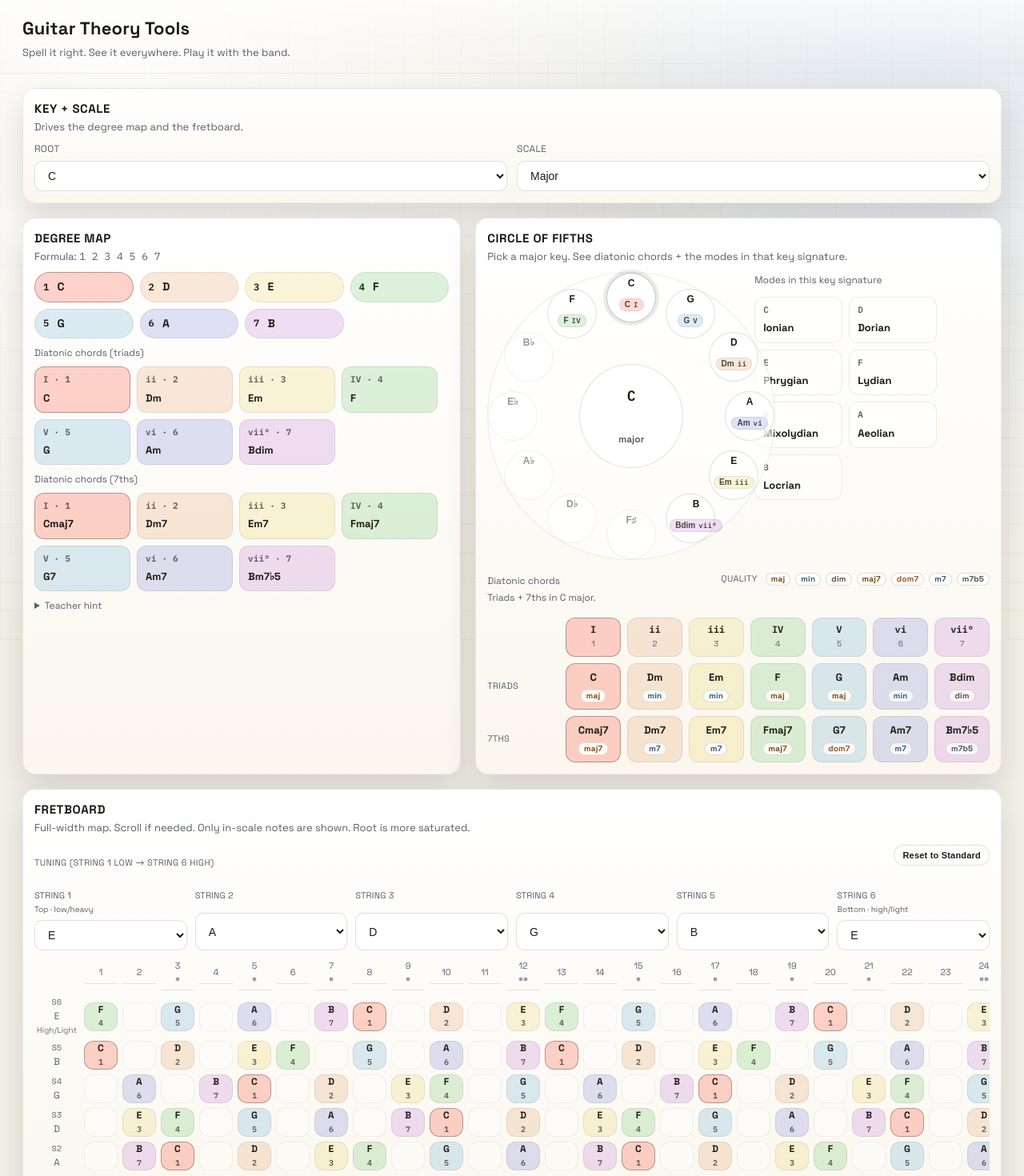
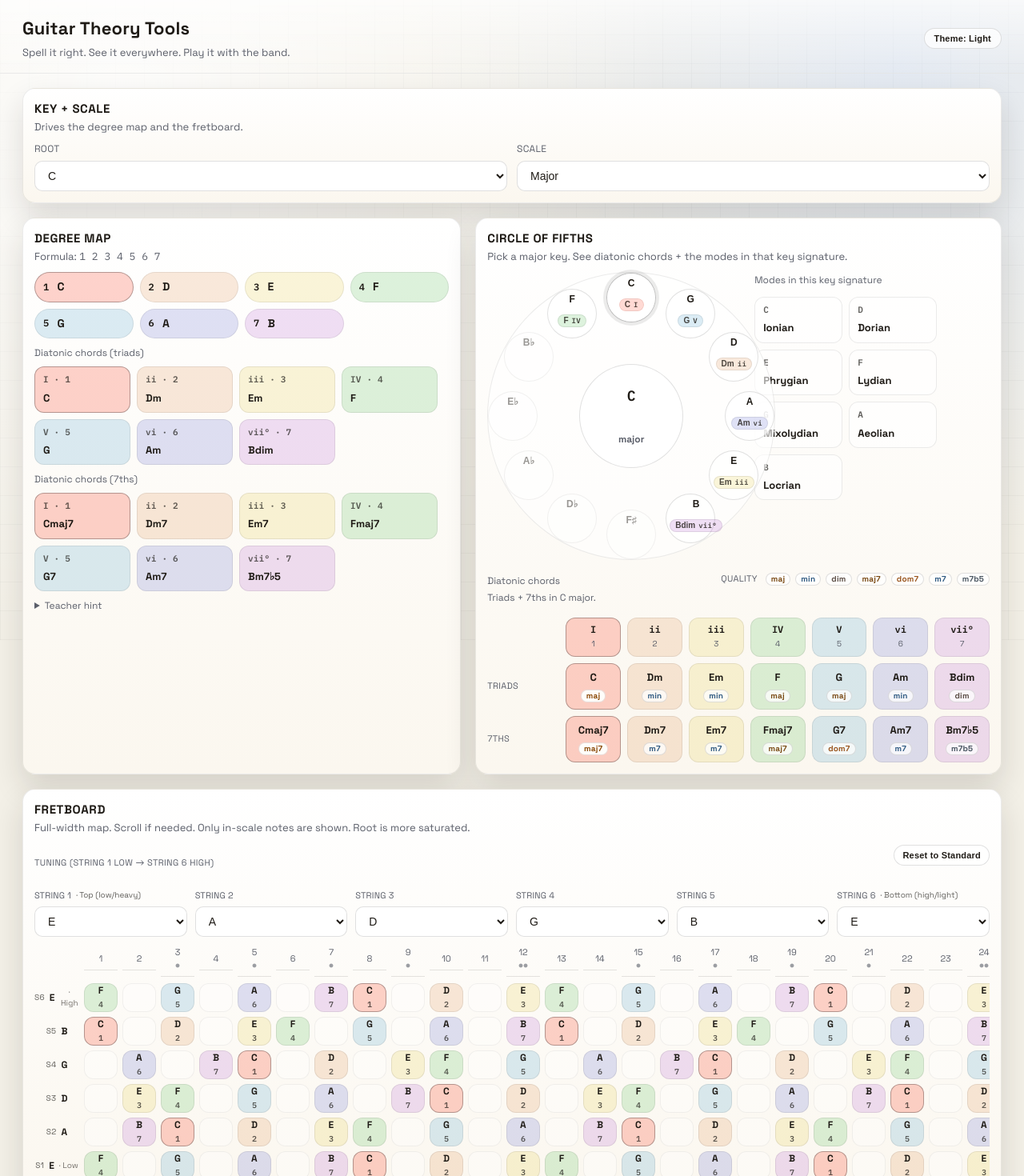
Before and after one commit to AngeloR/theory-tools, a React (Vite) app: page / in a window 1280 px wide. Shown: the top 1470 px of the page at 80% size. Built offline with nearby package versions, Linux system fonts and the light colour scheme.

Commit message:
save selections

```diff
--- a/src/App.tsx
+++ b/src/App.tsx
@@ -1,10 +1,17 @@
-import { useMemo, useState } from "react";
+import { useEffect, useMemo, useState } from "react";
 import "./css/styles.css";
 import { SCALES, spellScale, type ScaleDef } from "./lib/music";
 import { Controls } from "./components/Controls";
 import { DegreeMap } from "./components/DegreeMap";
 import { CircleOfFifthsTool } from "./components/CircleOfFifthsTool";
 import { Fretboard } from "./components/Fretboard";
+
+const STANDARD_TUNING = ["E", "B", "G", "D", "A", "E"] as const;
+const THEME_STORAGE_KEY = "guitar-theme";
+const ROOT_STORAGE_KEY = "guitar-root";
+const SCALE_STORAGE_KEY = "guitar-scale";
+const TUNING_STORAGE_KEY = "guitar-tuning";
+type Theme = "light" | "dark";
 
 export default function App() {
   const ROOTS = [
@@ -35,10 +42,58 @@ export default function App() {
     "B#",
   ];
 
-  const [root, setRoot] = useState<string>("C");
-  const [scaleId, setScaleId] = useState<string>("major");
-  const STANDARD_TUNING = ["E", "B", "G", "D", "A", "E"];
-  const [tuning, setTuning] = useState<string[]>(STANDARD_TUNING);
+  const [root, setRoot] = useState<string>(() => {
+    if (typeof window === "undefined") return "C";
+    return window.localStorage.getItem(ROOT_STORAGE_KEY) ?? "C";
+  });
+  const [scaleId, setScaleId] = useState<string>(() => {
+    if (typeof window === "undefined") return "major";
+    return window.localStorage.getItem(SCALE_STORAGE_KEY) ?? "major";
+  });
+  const [tuning, setTuning] = useState<string[]>(() => {
+    if (typeof window === "undefined") return [...STANDARD_TUNING];
+    const stored = window.localStorage.getItem(TUNING_STORAGE_KEY);
+    if (!stored) return [...STANDARD_TUNING];
+    try {
+      const parsed = JSON.parse(stored);
+      if (
+        Array.isArray(parsed) &&
+        parsed.length === STANDARD_TUNING.length &&
+        parsed.every((note) => typeof note === "string")
+      ) {
+        return parsed;
+      }
+    } catch {
+      // fall back to standard
+    }
+    return [...STANDARD_TUNING];
+  });
+  const [theme, setTheme] = useState<Theme>(() => {
+    if (typeof window === "undefined") return "light";
+    const stored = window.localStorage.getItem(THEME_STORAGE_KEY);
+    return stored === "dark" || stored === "light" ? stored : "light";
+  });
+
+  useEffect(() => {
+    if (typeof window === "undefined") return;
+    document.documentElement.dataset.theme = theme;
+    window.localStorage.setItem(THEME_STORAGE_KEY, theme);
+  }, [theme]);
+
+  useEffect(() => {
+    if (typeof window === "undefined") return;
+    window.localStorage.setItem(ROOT_STORAGE_KEY, root);
+  }, [root]);
+
+  useEffect(() => {
+    if (typeof window === "undefined") return;
+    window.localStorage.setItem(SCALE_STORAGE_KEY, scaleId);
+  }, [scaleId]);
+
+  useEffect(() => {
+    if (typeof window === "undefined") return;
+    window.localStorage.setItem(TUNING_STORAGE_KEY, JSON.stringify(tuning));
+  }, [tuning]);
 
   const scale: ScaleDef = useMemo(() => {
     return SCALES.find((s) => s.id === scaleId) ?? SCALES[0];
@@ -54,6 +109,16 @@ export default function App() {
           <div className="subtitle">
             Spell it right. See it everywhere. Play it with the band.
           </div>
+        </div>
+        <div className="headerActions">
+          <button
+            type="button"
+            className="themeToggle"
+            onClick={() => setTheme((prev) => (prev === "light" ? "dark" : "light"))}
+            aria-pressed={theme === "dark"}
+          >
+            Theme: {theme === "light" ? "Light" : "Dark"}
+          </button>
         </div>
       </header>
 
@@ -82,7 +147,7 @@ export default function App() {
           onTuningChange={(index, value) =>
             setTuning((prev) => prev.map((note, i) => (i === index ? value : note)))
           }
-          onResetTuning={() => setTuning(STANDARD_TUNING)}
+          onResetTuning={() => setTuning([...STANDARD_TUNING])}
         />
       </main>
     </div>
--- a/src/components/CircleOfFifthsTool.tsx
+++ b/src/components/CircleOfFifthsTool.tsx
@@ -1,4 +1,4 @@
-import { useMemo, useState } from "react";
+import { useEffect, useMemo, useState } from "react";
 import { SCALES, spellScale } from "../lib/music";
 import {
   buildDiatonicChords,
@@ -26,6 +26,8 @@ const CIRCLE_KEYS: CoFKey[] = [
   { id: "Bb", label: "B♭" },
   { id: "F", label: "F" },
 ];
+
+const COF_STORAGE_KEY = "guitar-cof-key";
 
 type QualityCategory =
   | "major"
@@ -113,8 +115,17 @@ function posForIndex(i: number, count: number, radius: number) {
 }
 
 export function CircleOfFifthsTool() {
-  const [selectedKey, setSelectedKey] = useState<string>("C");
+  const [selectedKey, setSelectedKey] = useState<string>(() => {
+    if (typeof window === "undefined") return "C";
+    const stored = window.localStorage.getItem(COF_STORAGE_KEY) ?? "C";
+    return CIRCLE_KEY_IDS.has(stored) ? stored : "C";
+  });
   const major = useMemo(() => SCALES.find((s) => s.id === "major") ?? SCALES[0], []);
+
+  useEffect(() => {
+    if (typeof window === "undefined") return;
+    window.localStorage.setItem(COF_STORAGE_KEY, selectedKey);
+  }, [selectedKey]);
 
   const spelledMajor = useMemo(() => spellScale(selectedKey, major), [selectedKey, major]);
   const showDiatonic = isDiatonic7Unique(spelledMajor);
--- a/src/components/Fretboard.tsx
+++ b/src/components/Fretboard.tsx
@@ -42,9 +42,18 @@ export function Fretboard({
   onResetTuning: () => void;
 }) {
   const frets = Array.from({ length: 24 }, (_, i) => i + 1); // 1..24 (no open string column)
-  const tuningNotes = useMemo(() => tuning.map((note) => parseRoot(note)), [tuning]);
-  const tuningDisplayIndices = useMemo(() => tuning.map((_, index) => index).reverse(), [tuning]);
-  const fretboardDisplayIndices = useMemo(() => tuning.map((_, index) => index), [tuning]);
+  const tuningNotes = useMemo(
+    () => tuning.map((note) => parseRoot(note)),
+    [tuning],
+  );
+  const tuningDisplayIndices = useMemo(
+    () => tuning.map((_, index) => index).reverse(),
+    [tuning],
+  );
+  const fretboardDisplayIndices = useMemo(
+    () => tuning.map((_, index) => index),
+    [tuning],
+  );
   const [showToast, setShowToast] = useState(false);
   const toastTimer = useRef<number | null>(null);
 
@@ -72,20 +81,24 @@ export function Fretboard({
       <div className="panelHeader">
         <div className="panelTitle">Fretboard</div>
         <div className="panelSubtitle">
-          Full-width map. Scroll if needed. Only in-scale notes are shown. Root is
-          more saturated.
+          Full-width map. Scroll if needed. Only in-scale notes are shown. Root
+          is more saturated.
         </div>
       </div>
 
       <div className="tuningSection">
         <div className="tuningHeader">
-          <div className="tuningTitle">Tuning (string 1 low → string 6 high)</div>
+          <div className="tuningTitle">
+            Tuning (string 1 low → string 6 high)
+          </div>
           <div className="tuningHeaderActions">
             <button type="button" className="tuningReset" onClick={handleReset}>
               Reset to Standard
             </button>
             <span
-              className={["tuningToast", showToast ? "isVisible" : ""].join(" ")}
+              className={["tuningToast", showToast ? "isVisible" : ""].join(
+                " ",
+              )}
               role="status"
               aria-live="polite"
             >
@@ -103,8 +116,12 @@ export function Fretboard({
               <label key={`tuning-${stringIndex}`} className="tuningControl">
                 <span className="tuningLabel">
                   String {stringNumber}
-                  {isTop && <span className="tuningHint">Top · low/heavy</span>}
-                  {isBottom && <span className="tuningHint">Bottom · high/light</span>}
+                  {isTop && (
+                    <span className="tuningHint">· Top (low/heavy)</span>
+                  )}
+                  {isBottom && (
+                    <span className="tuningHint">· Bottom (high/light)</span>
+                  )}
                 </span>
                 <select
                   value={note}
@@ -148,10 +165,12 @@ export function Fretboard({
             return (
               <div key={`${note.text}-${stringIndex}`} className="stringRow">
                 <div className="stringLabel">
+                  <span className="stringLabelRow">
                     <span className="stringNumber">S{stringNumber}</span>
-                  {note.text}
-                  {isTop && <span className="stringHint">High/Light</span>}
-                  {isBottom && <span className="stringHint">Low/Heavy</span>}
+                    <span className="stringNote">{note.text}</span>
+                    {isTop && <span className="stringHint">· High</span>}
+                    {isBottom && <span className="stringHint">· Low</span>}
+                  </span>
                 </div>
 
                 {frets.map((fret) => {
@@ -179,7 +198,9 @@ export function Fretboard({
                       title={`${note.text} (${degree.number})`}
                     >
                       <div className="noteText">{note.text}</div>
-                    <div className="noteDegree mono">{formatDegree(degree)}</div>
+                      <div className="noteDegree mono">
+                        {formatDegree(degree)}
+                      </div>
                     </div>
                   );
                 })}
--- a/src/css/styles.css
+++ b/src/css/styles.css
@@ -8,6 +8,36 @@
   --muted: #5b5f6a;
   --grid: rgba(31, 27, 22, 0.08);
   --shadow: 0 18px 38px rgba(34, 26, 18, 0.14);
+  --border-subtle: rgba(0, 0, 0, 0.08);
+  --border-strong: rgba(0, 0, 0, 0.12);
+  --border-emphasis: rgba(0, 0, 0, 0.28);
+  --border-faint: rgba(0, 0, 0, 0.1);
+  --border-dim: rgba(0, 0, 0, 0.05);
+  --surface-soft: rgba(255, 255, 255, 0.6);
+  --surface: rgba(255, 255, 255, 0.7);
+  --surface-muted: rgba(255, 255, 255, 0.75);
+  --surface-strong: rgba(255, 255, 255, 0.85);
+  --surface-faint: rgba(255, 255, 255, 0.65);
+  --surface-blank: rgba(255, 255, 255, 0.35);
+  --text-strong: rgba(31, 27, 22, 0.8);
+  --text-soft: rgba(30, 28, 24, 0.7);
+  --text-faint: rgba(31, 27, 22, 0.6);
+  --ring: 0 0 0 4px rgba(0, 0, 0, 0.08);
+  --control-highlight: inset 0 1px 0 rgba(255, 255, 255, 0.7);
+  --header-grad: linear-gradient(180deg, rgba(255, 255, 255, 0.7), transparent);
+  --page-pattern:
+    radial-gradient(circle at 12% 16%, rgba(255, 255, 255, 0.85), transparent 52%),
+    radial-gradient(circle at 88% 10%, rgba(208, 225, 255, 0.45), transparent 46%),
+    repeating-linear-gradient(90deg, rgba(0, 0, 0, 0.035) 0 1px, transparent 1px 36px),
+    repeating-linear-gradient(0deg, rgba(0, 0, 0, 0.03) 0 1px, transparent 1px 36px);
+  --positive: #2f6a4f;
+  --quality-major: #7a4a14;
+  --quality-minor: #2f5a82;
+  --quality-dominant: #9a551e;
+  --quality-diminished: #5b4d45;
+  --quality-half-diminished: #4a5662;
+  --quality-augmented: #2f6a4f;
+  color-scheme: light;
 
   /* Desktop-first layout + sizing tokens */
   --page-pad-x: 28px;
@@ -18,6 +48,46 @@
   --fret-w: 42px;
   --fret-h: 36px;
   --fret-gap: 6px;
+}
+
+[data-theme="dark"] {
+  --bg: #0b0d12;
+  --panel: #141826;
+  --panel2: #101422;
+  --text: #e9ecf3;
+  --muted: #aab2c5;
+  --grid: rgba(255, 255, 255, 0.08);
+  --shadow: 0 18px 38px rgba(0, 0, 0, 0.35);
+  --border-subtle: rgba(255, 255, 255, 0.1);
+  --border-strong: rgba(255, 255, 255, 0.16);
+  --border-emphasis: rgba(255, 255, 255, 0.32);
+  --border-faint: rgba(255, 255, 255, 0.12);
+  --border-dim: rgba(255, 255, 255, 0.06);
+  --surface-soft: rgba(255, 255, 255, 0.04);
+  --surface: rgba(255, 255, 255, 0.06);
+  --surface-muted: rgba(255, 255, 255, 0.08);
+  --surface-strong: rgba(255, 255, 255, 0.12);
+  --surface-faint: rgba(255, 255, 255, 0.05);
+  --surface-blank: rgba(255, 255, 255, 0.02);
+  --text-strong: rgba(233, 236, 243, 0.85);
+  --text-soft: rgba(233, 236, 243, 0.7);
+  --text-faint: rgba(233, 236, 243, 0.55);
+  --ring: 0 0 0 4px rgba(255, 255, 255, 0.1);
+  --control-highlight: inset 0 1px 0 rgba(255, 255, 255, 0.12);
+  --header-grad: linear-gradient(180deg, rgba(255, 255, 255, 0.08), transparent);
+  --page-pattern:
+    radial-gradient(circle at 12% 16%, rgba(80, 92, 122, 0.28), transparent 52%),
+    radial-gradient(circle at 88% 10%, rgba(35, 42, 66, 0.6), transparent 46%),
+    repeating-linear-gradient(90deg, rgba(255, 255, 255, 0.05) 0 1px, transparent 1px 36px),
+    repeating-linear-gradient(0deg, rgba(255, 255, 255, 0.04) 0 1px, transparent 1px 36px);
+  --positive: #7ad7a8;
+  --quality-major: #e0b167;
+  --quality-minor: #7fb6f0;
+  --quality-dominant: #f3a463;
+  --quality-diminished: #b5b1a3;
+  --quality-half-diminished: #b0c0cf;
+  --quality-augmented: #8fd1b0;
+  color-scheme: dark;
 }
 
 * {
@@ -35,11 +105,7 @@ body {
 body {
   min-width: 1080px;
   line-height: 1.4;
-  background-image:
-    radial-gradient(circle at 12% 16%, rgba(255, 255, 255, 0.85), transparent 52%),
-    radial-gradient(circle at 88% 10%, rgba(208, 225, 255, 0.45), transparent 46%),
-    repeating-linear-gradient(90deg, rgba(0, 0, 0, 0.035) 0 1px, transparent 1px 36px),
-    repeating-linear-gradient(0deg, rgba(0, 0, 0, 0.03) 0 1px, transparent 1px 36px);
+  background-image: var(--page-pattern);
   background-attachment: fixed;
 }
 .mono {
@@ -56,8 +122,13 @@ body {
 }
 .header {
   padding: 20px var(--page-pad-x) 14px;
-  border-bottom: 1px solid rgba(0, 0, 0, 0.08);
-  background: linear-gradient(180deg, rgba(255, 255, 255, 0.7), transparent);
+  border-bottom: 1px solid var(--border-subtle);
+  background: var(--header-grad);
+  display: flex;
+  align-items: center;
+  justify-content: space-between;
+  gap: 16px;
+  flex-wrap: wrap;
 }
 .titleBlock {
   margin-bottom: 2px;
@@ -92,11 +163,11 @@ body {
 select {
   background: var(--panel);
   color: var(--text);
-  border: 1px solid rgba(0, 0, 0, 0.12);
+  border: 1px solid var(--border-strong);
   border-radius: 10px;
   padding: 9px 12px;
   font-size: 14px;
-  box-shadow: inset 0 1px 0 rgba(255, 255, 255, 0.7);
+  box-shadow: var(--control-highlight);
 }
 
 .main {
@@ -112,7 +183,7 @@ select {
 
 .panel {
   background: linear-gradient(180deg, var(--panel) 0%, var(--panel2) 100%);
-  border: 1px solid rgba(0, 0, 0, 0.08);
+  border: 1px solid var(--border-subtle);
   border-radius: 16px;
   padding: var(--panel-pad);
   box-shadow: var(--shadow);
@@ -130,6 +201,22 @@ select {
   margin-top: 4px;
   color: var(--muted);
   font-size: 13px;
+}
+.headerActions {
+  display: flex;
+  align-items: center;
+  gap: 8px;
+}
+.themeToggle {
+  border-radius: 999px;
+  border: 1px solid var(--border-strong);
+  background: var(--surface-muted);
+  color: var(--text);
+  padding: 6px 12px;
+  font-size: 11px;
+  font-weight: 700;
+  letter-spacing: 0.2px;
+  cursor: pointer;
 }
 
 .degreePanel {
@@ -158,9 +245,9 @@ select {
   align-items: center;
   gap: 10px;
   padding: 8px 10px;
-  border: 1px solid rgba(0, 0, 0, 0.08);
+  border: 1px solid var(--border-subtle);
   border-radius: 999px;
-  background: rgba(255, 255, 255, 0.6);
+  background: var(--surface-soft);
 }
 
 .degreePillDegree {
@@ -200,12 +287,12 @@ select {
 .chordPill {
   min-width: 120px;
   padding: 8px 10px;
-  border: 1px solid rgba(0, 0, 0, 0.08);
+  border: 1px solid var(--border-subtle);
   border-radius: 12px;
-  background: rgba(255, 255, 255, 0.6);
+  background: var(--surface-soft);
 }
 .chordPillTop {
-  color: rgba(30, 28, 24, 0.7);
+  color: var(--text-soft);
   font-size: 11px;
   font-weight: 800;
   letter-spacing: 0.2px;
@@ -235,8 +322,8 @@ select {
   width: 360px;
   height: 360px;
   border-radius: 999px;
-  border: 1px solid rgba(0, 0, 0, 0.08);
-  background: rgba(255, 255, 255, 0.6);
+  border: 1px solid var(--border-subtle);
+  background: var(--surface-soft);
 }
 
 .cofKey {
@@ -245,8 +332,8 @@ select {
   width: 62px;
   height: 62px;
   border-radius: 999px;
-  border: 1px solid rgba(0, 0, 0, 0.12);
-  background: rgba(255, 255, 255, 0.7);
+  border: 1px solid var(--border-strong);
+  background: var(--surface);
   color: var(--text);
   font-weight: 800;
   font-size: 12px;
@@ -260,8 +347,8 @@ select {
   text-align: center;
 }
 .cofKey.isSelected {
-  border-color: rgba(0, 0, 0, 0.28);
-  box-shadow: 0 0 0 4px rgba(0, 0, 0, 0.08);
+  border-color: var(--border-emphasis);
+  box-shadow: var(--ring);
 }
 .cofKey.isOut {
   opacity: 0.45;
@@ -274,12 +361,12 @@ select {
   min-height: 14px;
   padding: 2px 6px;
   border-radius: 999px;
-  border: 1px solid rgba(0, 0, 0, 0.08);
-  background: rgba(255, 255, 255, 0.7);
+  border: 1px solid var(--border-subtle);
+  background: var(--surface);
   font-size: 10px;
   font-weight: 700;
   line-height: 1;
-  color: rgba(31, 27, 22, 0.8);
+  color: var(--text-strong);
   display: inline-flex;
   align-items: baseline;
   gap: 4px;
@@ -303,8 +390,8 @@ select {
   width: 130px;
   height: 130px;
   border-radius: 999px;
-  border: 1px solid rgba(0, 0, 0, 0.12);
-  background: rgba(255, 255, 255, 0.85);
+  border: 1px solid var(--border-strong);
+  background: var(--surface-strong);
   display: grid;
   place-items: center;
   text-align: center;
@@ -329,8 +416,8 @@ select {
 }
 .cofKeyListBtn {
   border-radius: 999px;
-  border: 1px solid rgba(0, 0, 0, 0.12);
-  background: rgba(255, 255, 255, 0.7);
+  border: 1px solid var(--border-strong);
+  background: var(--surface);
   color: var(--text);
   padding: 8px 10px;
   font-weight: 800;
@@ -338,7 +425,7 @@ select {
   cursor: pointer;
 }
 .cofKeyListBtn.isSelected {
-  border-color: rgba(0, 0, 0, 0.28);
+  border-color: var(--border-emphasis);
 }
 
 .cofSidebar {
@@ -400,9 +487,9 @@ select {
   min-height: 1px;
 }
 .chordMatrixHeaderCell {
-  border: 1px solid rgba(0, 0, 0, 0.08);
+  border: 1px solid var(--border-subtle);
   border-radius: 12px;
-  background: rgba(255, 255, 255, 0.7);
+  background: var(--surface);
   padding: 6px 6px 8px;
   text-align: center;
 }
@@ -423,9 +510,9 @@ select {
   align-self: center;
 }
 .chordMatrixCell {
-  border: 1px solid rgba(0, 0, 0, 0.08);
+  border: 1px solid var(--border-subtle);
   border-radius: 12px;
-  background: rgba(255, 255, 255, 0.7);
+  background: var(--surface);
   padding: 8px 6px;
   display: grid;
   gap: 6px;
@@ -446,30 +533,30 @@ select {
 .qualityTag {
   padding: 2px 6px;
   border-radius: 999px;
-  border: 1px solid rgba(0, 0, 0, 0.12);
-  background: rgba(255, 255, 255, 0.75);
+  border: 1px solid var(--border-strong);
+  background: var(--surface-muted);
   font-size: 10px;
   font-weight: 700;
   letter-spacing: 0.2px;
   line-height: 1;
 }
 .quality-major {
-  color: #7a4a14;
+  color: var(--quality-major);
 }
 .quality-minor {
-  color: #2f5a82;
+  color: var(--quality-minor);
 }
 .quality-dominant {
-  color: #9a551e;
+  color: var(--quality-dominant);
 }
 .quality-diminished {
-  color: #5b4d45;
+  color: var(--quality-diminished);
 }
 .quality-half-diminished {
-  color: #4a5662;
+  color: var(--quality-half-diminished);
 }
 .quality-augmented {
-  color: #2f6a4f;
+  color: var(--quality-augmented);
 }
 
 
@@ -481,12 +568,12 @@ select {
 .modePill {
   min-width: 110px;
   padding: 8px 10px;
-  border: 1px solid rgba(0, 0, 0, 0.08);
+  border: 1px solid var(--border-subtle);
   border-radius: 12px;
-  background: rgba(255, 255, 255, 0.6);
+  background: var(--surface-soft);
 }
 .modePillTop {
-  color: rgba(30, 28, 24, 0.7);
+  color: var(--text-soft);
   font-size: 11px;
   font-weight: 800;
   letter-spacing: 0.2px;
@@ -513,9 +600,9 @@ select {
 }
 .degreeCell {
   padding: 10px 10px;
-  border: 1px solid rgba(0, 0, 0, 0.08);
+  border: 1px solid var(--border-subtle);
   border-radius: 12px;
-  background: rgba(255, 255, 255, 0.65);
+  background: var(--surface-faint);
 }
 .degreeTag {
   font-weight: 700;
@@ -558,8 +645,8 @@ select {
 }
 .tuningReset {
   border-radius: 999px;
-  border: 1px solid rgba(0, 0, 0, 0.12);
-  background: rgba(255, 255, 255, 0.75);
+  border: 1px solid var(--border-strong);
+  background: var(--surface-muted);
   color: var(--text);
   padding: 6px 10px;
   font-size: 11px;
@@ -570,7 +657,7 @@ select {
 .tuningToast {
   min-height: 14px;
   font-size: 11px;
-  color: #2f6a4f;
+  color: var(--positive);
   opacity: 0;
   transition: opacity 180ms ease;
 }
@@ -579,7 +666,7 @@ select {
 }
 .tuningControls {
   display: grid;
-  grid-template-columns: repeat(auto-fit, minmax(120px, 1fr));
+  grid-template-columns: repeat(6, minmax(0, 1fr));
   gap: 10px;
 }
 .tuningControl {
@@ -589,14 +676,15 @@ select {
 .tuningLabel {
   font-size: 11px;
   color: var(--muted);
-  display: grid;
-  gap: 3px;
+  display: inline-flex;
+  align-items: center;
+  gap: 6px;
   text-transform: uppercase;
   letter-spacing: 0.2px;
 }
 .tuningHint {
   font-size: 10px;
-  color: rgba(31, 27, 22, 0.7);
+  color: var(--text-soft);
   text-transform: none;
   letter-spacing: 0;
 }
@@ -628,7 +716,7 @@ select {
   font-size: 11px;
   color: var(--muted);
   padding: 6px 0;
-  border-bottom: 1px solid rgba(0, 0, 0, 0.1);
+  border-bottom: 1px solid var(--border-faint);
 }
 .inlayMark {
   display: block;
@@ -648,33 +736,41 @@ select {
   text-align: center;
   font-size: 12px;
   color: var(--muted);
-  display: grid;
-  gap: 2px;
-  align-content: center;
-  justify-items: center;
+  display: flex;
+  align-items: center;
+  justify-content: center;
+}
+.stringLabelRow {
+  display: inline-flex;
+  align-items: center;
+  gap: 6px;
+}
+.stringNote {
+  color: var(--text);
+  font-weight: 700;
 }
 .stringNumber {
   font-size: 10px;
   letter-spacing: 0.3px;
   text-transform: uppercase;
-  color: rgba(31, 27, 22, 0.7);
+  color: var(--text-soft);
 }
 .stringHint {
   font-size: 10px;
-  color: rgba(31, 27, 22, 0.6);
+  color: var(--text-faint);
 }
 
 .fretCell {
   height: var(--fret-h);
   border-radius: 12px;
-  border: 1px solid rgba(0, 0, 0, 0.08);
-  background: rgba(255, 255, 255, 0.65);
+  border: 1px solid var(--border-subtle);
+  background: var(--surface-faint);
   display: grid;
   place-items: center;
 }
 .fretCell.blank {
-  background: rgba(255, 255, 255, 0.35);
-  border-color: rgba(0, 0, 0, 0.05);
+  background: var(--surface-blank);
+  border-color: var(--border-dim);
 }
 
 .fretCell.note {
@@ -690,7 +786,7 @@ select {
 }
 .noteDegree {
   font-size: 10px;
-  color: rgba(31, 27, 22, 0.7);
+  color: var(--text-soft);
 }
 
 /* Degree color tokens (consistent across keys/scales)
@@ -721,5 +817,5 @@ select {
 .isRoot {
   /* Root emphasis */
   filter: saturate(1.15) brightness(1.03) contrast(1.05);
-  border-color: rgba(0, 0, 0, 0.28);
+  border-color: var(--border-emphasis);
 }
```
Lines whose indentation alone changed are shown as unchanged.
